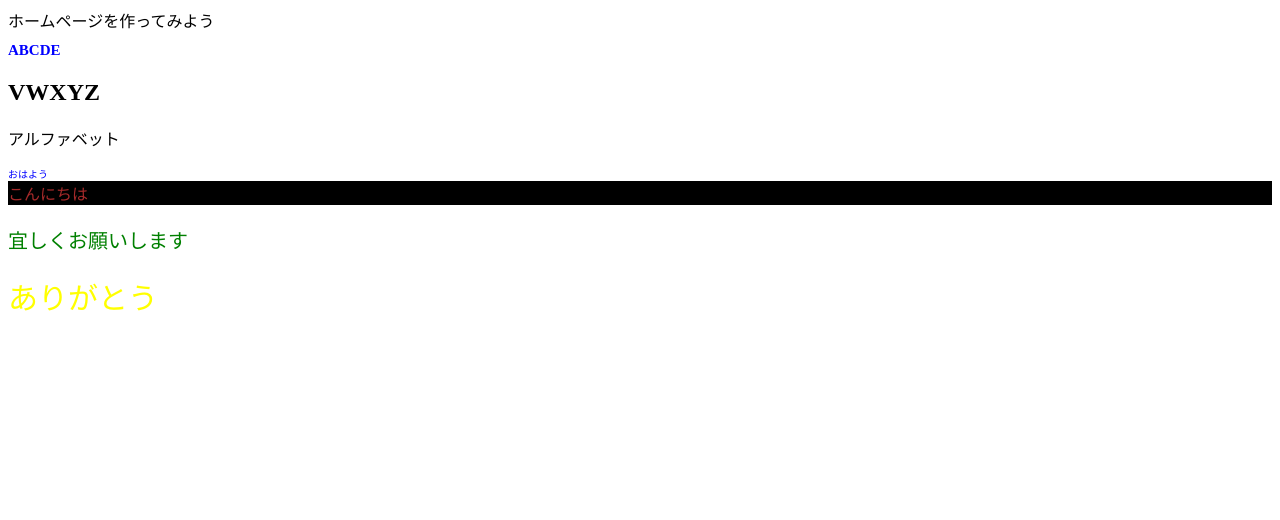
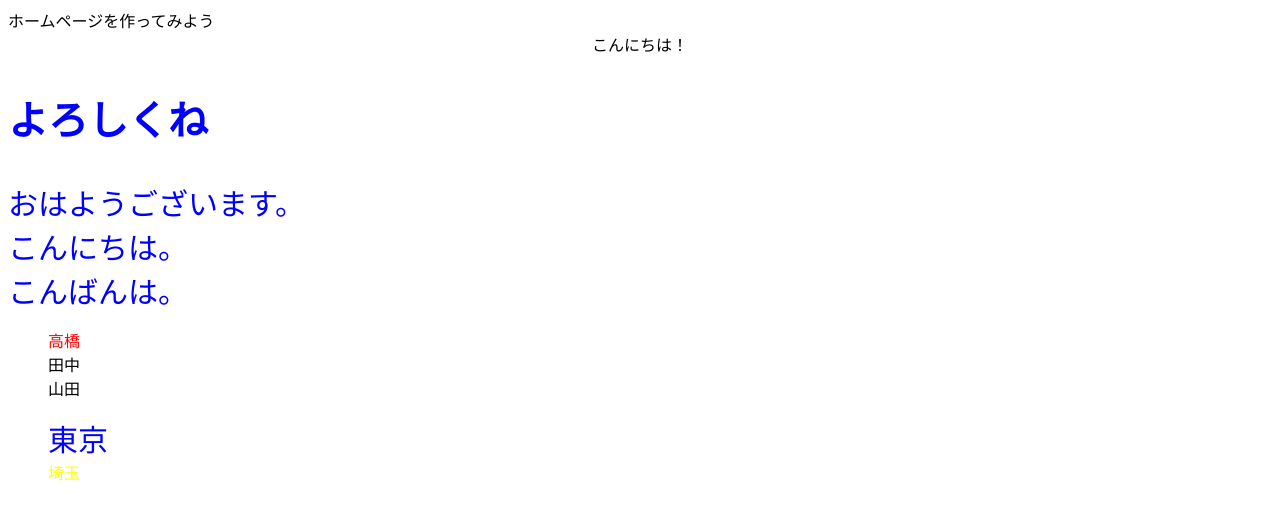
Before and after one commit to uswitch-02/diworks_html_css, a PHP site: page / in a window 1280 px wide. Shown: the top 520 px of the page. Run offline with PHP 8.4, Linux system fonts and the light colour scheme.

Commit message:
css写経３時間目終了

```diff
--- a/index.html
+++ b/index.html
@@ -8,15 +8,36 @@
 
   <body>
       ホームページを作ってみよう
-    <h1>ABCDE</h1>
-    <h2>VWXYZ</h2>
-    <p>アルファベット</p>
 
-    <div class="abc">おはよう</div>
-    <div class="xyz">こんにちは</div>
-    <div id="aisatsu">
-      <p>宜しくお願いします</p>
-    </div>
-    <div id="orei">ありがとう</div>
+      <div class="hello">こんにちは！</div>
+      <h2>よろしくね</h2>
+
+      <div class="abc">
+        おはようございます。<br>
+        こんにちは。<br>
+        こんばんは。
+      </div>
+
+      <ul>
+        <li class="nol">高橋</li>
+        <li>田中</li>
+        <li>山田</li>
+      </ul>
+
+      <ul>
+        <li class="abc">東京</li>
+        <li class="xyz">埼玉</li>
+      </ul>
+      <!--css写経1時間目に記載した内容下記-->
+    <!--<h1>ABCDE</h1>-->
+    <!--<h2>VWXYZ</h2>-->
+    <!--<p>アルファベット</p>-->
+
+    <!--<div class="abc">おはよう</div>-->
+    <!--<div class="xyz">こんにちは</div>-->
+    <!--<div id="aisatsu">-->
+    <!--  <p>宜しくお願いします</p>-->
+    <!--</div>-->
+    <!--<div id="orei">ありがとう</div>-->
   </body>
 </html>
--- a/style.css
+++ b/style.css
@@ -1,39 +1,65 @@
-/*body{*/
-/*  color: pink; background-color: gray;*/
-/*}*/
-/*css写経２時間目学習時に記載↑*/
+/*css写経３時間目記載内容*/
 
 body{
   font-family: serif
 }
-
-
-h1{
+.hello{
+  text-align:center;
+}
+h2{
+  text-align: left;
+  font-size: 40px;
   color: blue;
-  font-size: 15px;
 }
 
 .abc{
-  Font-size:10px;
+  /*font-size: 20px;*/
+  font-family: "meiryo",serif;
+  font-size: 30px;
+  text-align: left;
   color: blue;
 }
 
 .xyz{
-  color: brown;
-  background-color: black;
+  color: yellow;
 }
+ul{
+  list-style-type: none;
+}
+.nol{
+  color: red;
+}
+/*css写経２時間目に記載した内容↓↓↓*/
+/*body{*/
+/*  color: pink; background-color: gray;*/
+/*}*/
+
+/*h1{*/
+/*  color: blue;*/
+/*  font-size: 15px;*/
+/*}*/
+
+/*.abc{*/
+/*  Font-size:10px;*/
+/*  color: blue;*/
+/*}*/
+
+/*.xyz{*/
+/*  color: brown;*/
+/*  background-color: black;*/
+/*}*/
 
 /*p{*/
 /*  color: red;*/
 /*}*/
 
-#aisatsu{
-  font-size: 20px;
-  color: green;
-}
+/*#aisatsu{*/
+/*  font-size: 20px;*/
+/*  color: green;*/
+/*}*/
 
-#orei{
-  font-size:
-  30px; color:
-  yellow;
-}
+/*#orei{*/
+/*  font-size:*/
+/*  30px; color:*/
+/*  yellow;*/
+/*}*/
```
